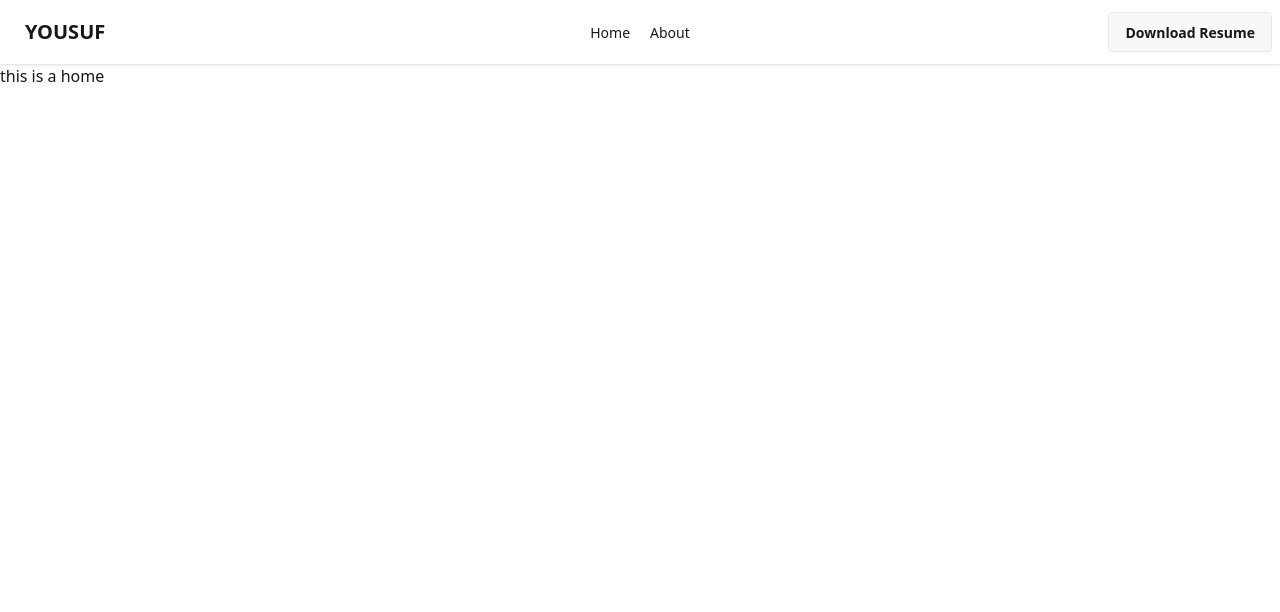
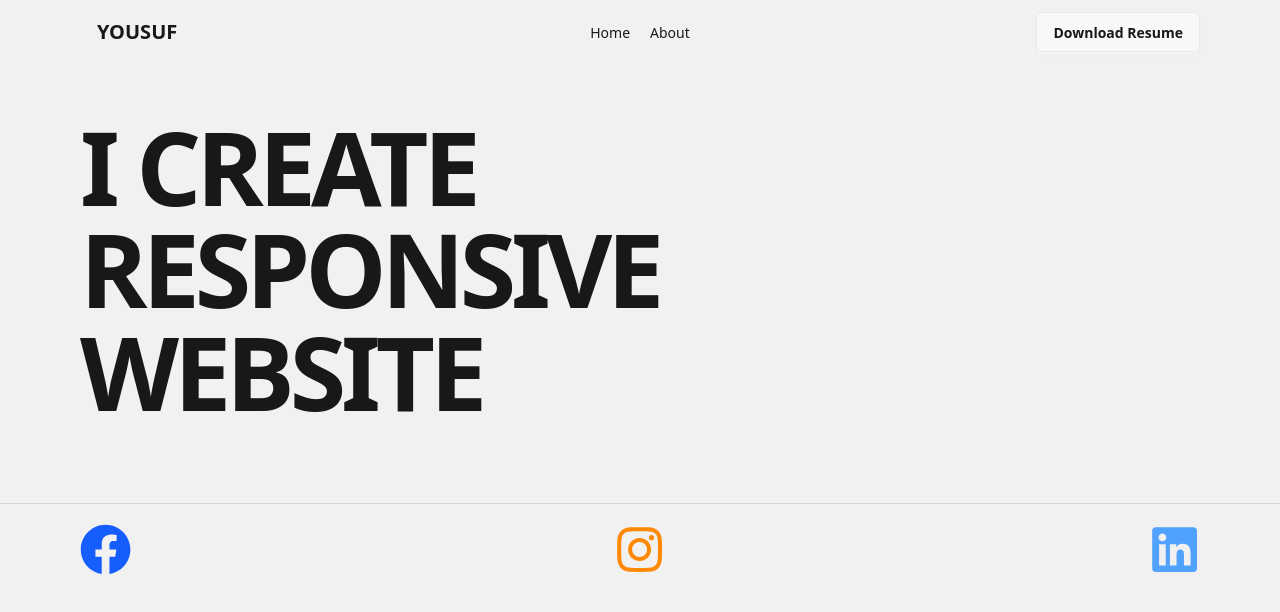
Before and after one commit to YousufOO7/update-portfolio, a React (Vite) app: page / in a window 1280 px wide. Shown: the top 612 px of the page. Built offline with nearby package versions, Linux system fonts and the light colour scheme.

Commit message:
added the banner section

```diff
--- a/package.json
+++ b/package.json
@@ -13,6 +13,7 @@
     "@tailwindcss/vite": "^4.0.3",
     "react": "^18.3.1",
     "react-dom": "^18.3.1",
+    "react-icons": "^5.4.0",
     "react-router": "^7.1.5",
     "tailwindcss": "^4.0.3"
   },
--- /dev/null
+++ b/src/Components/Pages/Banner/Banner.jsx
@@ -0,0 +1,26 @@
+import { FaFacebook, FaInstagram, FaLinkedin } from "react-icons/fa";
+
+
+const Banner = () => {
+    return (
+        <div className="w-full pt-1 h-screen bg-[#F1F1F1]">
+            <div className="mt-28 px-20">
+                {["I Create", "Responsive", "Website"].map((item, idx) => {
+                    return <div key={idx}>
+                    <h1 className="text-[8vw] leading-none font-bold uppercase tracking-tighter">{item}</h1>
+                </div>
+                })}
+            </div>
+
+            <div className="border-t-[1px] border-zinc-300 mt-20">
+                <div className="flex justify-between items-center px-20 text-[4vw] pt-5">
+                    <a href="#"><FaFacebook className="text-blue-600" /></a>
+                    <a href="#"><FaInstagram className="text-orange-400" /></a>
+                    <a href="#"><FaLinkedin className="text-blue-400" /></a>
+                </div>
+            </div>
+        </div>
+    );
+};
+
+export default Banner;
--- a/src/Components/Pages/Home/Home.jsx
+++ b/src/Components/Pages/Home/Home.jsx
@@ -1,9 +1,10 @@
+import Banner from "../Banner/Banner";
 
 
 const Home = () => {
     return (
         <div>
-            this is a home
+           <Banner></Banner>
         </div>
     );
 };
--- a/src/Components/Shared/Navbar/Navbar.jsx
+++ b/src/Components/Shared/Navbar/Navbar.jsx
@@ -8,7 +8,8 @@ const Navbar = () => {
     </div>
 
     return (
-        <div className="navbar bg-base-100 shadow-sm">
+        <div className="bg-base-100 shadow-sm ">
+            <div className=" navbar px-20 fixed z-[999]">
                 <div className="navbar-start">
                     <div className="dropdown">
                         <div tabIndex={0} role="button" className="btn btn-ghost lg:hidden">
@@ -35,6 +36,7 @@ const Navbar = () => {
                     <a className="btn">Download Resume</a>
                 </div>
             </div>
+        </div>
     );
 };
 
```
Also changed, not shown: 1 other file (tests, documents, lock files or other folders). Lines whose indentation alone changed are shown as unchanged.
